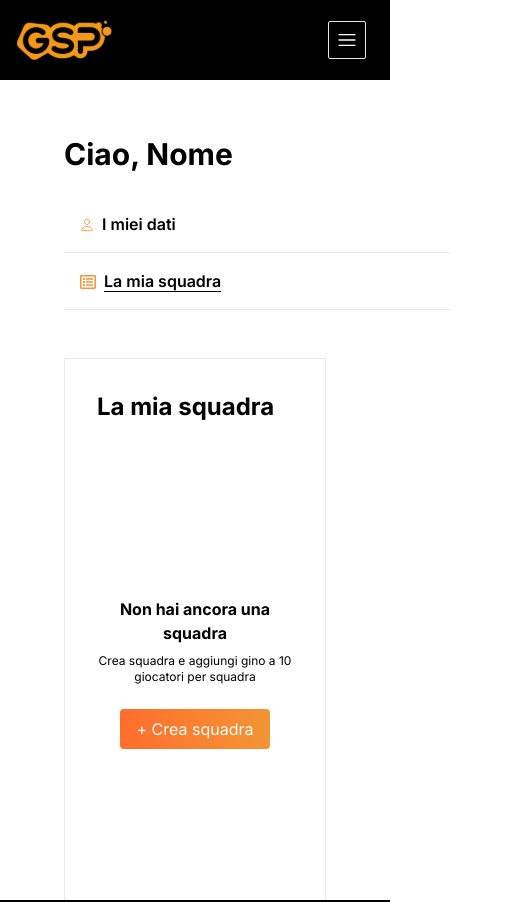
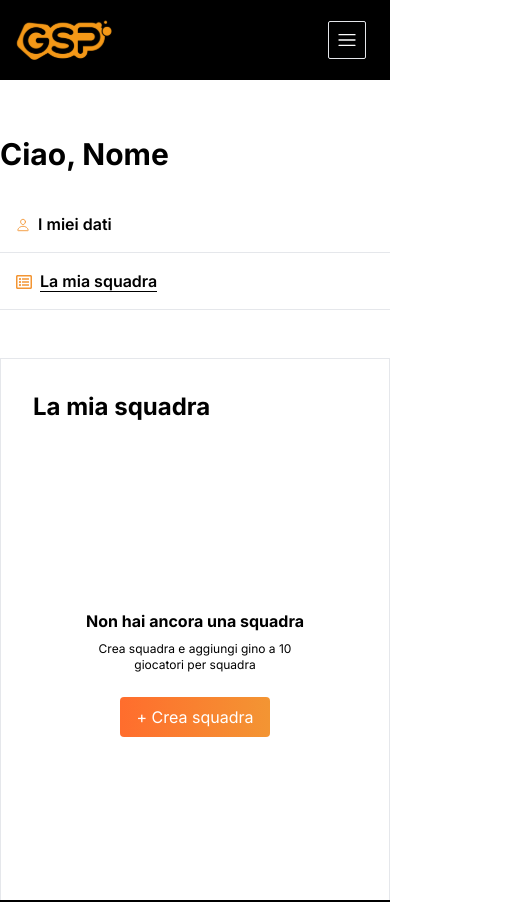
Before and after one commit to graziolieduardo/gsplizzana-frontend, a Next.js app: page /dashboard/squadra in a window 390 px wide. Shown: the top 902 px of the page, 514 px wide, since content can reach past the window. Built offline with nearby package versions, Linux system fonts and the light colour scheme.

Commit message:
fix layout dashboard

```diff
--- a/src/layouts/DashLayout.tsx
+++ b/src/layouts/DashLayout.tsx
@@ -12,13 +12,13 @@ export const DashLayout = ({ children }: LayoutProps) => {
     const pathName = usePathname()
 
     return (
-        <div className="h-[calc(100vh-80px)]  max-w-container 2xl:max-w-container-xl mx-auto px-16">
+        <div className="h-[calc(100vh-80px)] max-w-container 2xl:max-w-container-xl mx-auto mx-4 md:px-16">
 
             <h2 className="font-bold text-3xl mt-14 ">Ciao, Nome </h2>
             <div className="md:flex mt-6">
 
-                <div className="w-[450px] h-full font-semibold pr-16">
-                    <ul className="">
+                <div className="md:w-[450px] h-full font-semibold md:pr-16">
+                    <ul className="flex-1">
                         <li className="py-4 pl-4 border-b"><Link href="/dashboard/profile"><IoPersonOutline className="inline mr-1 text-sm text-primary" /> <span className={`${ pathName?.includes('profile') ? 'border-b border-black' : "" }`}>I miei dati</span></Link></li>
                         <li className="py-4 pl-4 border-b"><Link href="/dashboard/squadra"><FaRegListAlt className="inline mr-1 text-primary" /> <span className={`${ pathName?.includes('squadra') ? 'border-b border-black' : "" }`}>La mia squadra</span> </Link></li>
                     </ul>
```
